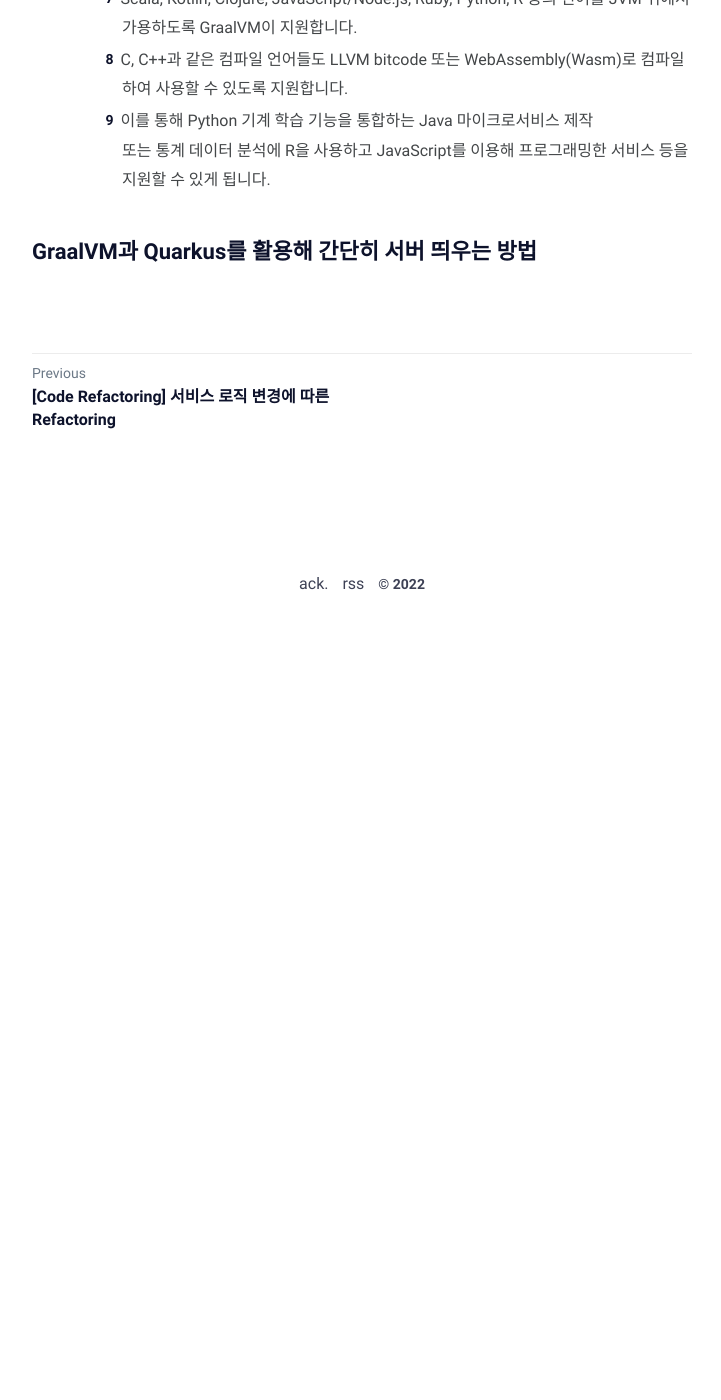
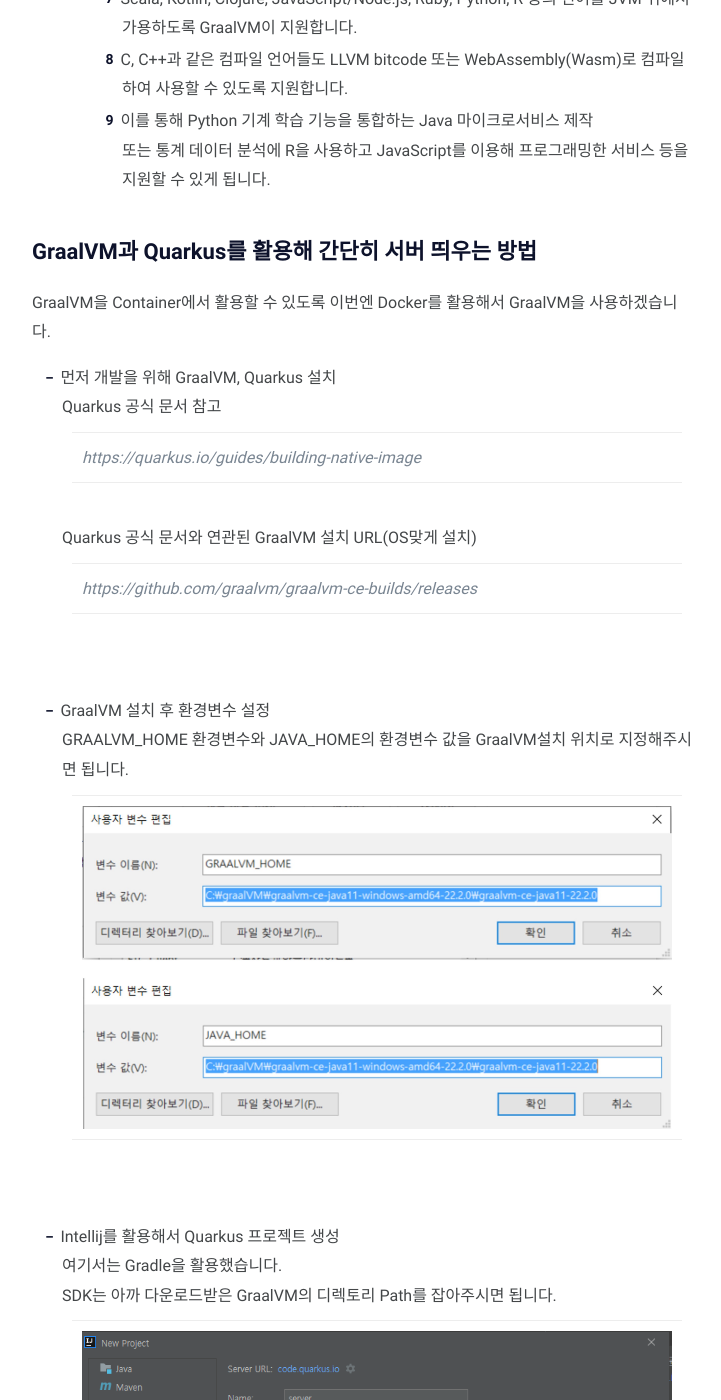
Before and after one commit to jd6186/jd6186.github.io, a Jekyll site: the page built from _posts/BackEnd/Java/2022-07-29-GraalVM.md, in a window 1280 px wide and 1400 px high, scrolled down 2794 px. Shown: the whole window, without its empty margins (278-999 px from the left). Built offline with Jekyll 4.4.1, drawn with Linux system fonts in a browser that asks for light colours; comment, search, counter and statistics services are not loaded; before the commit the page ends 3424 px from its top, so only the background shows below that; some of the changed text lies outside the part shown.

Commit message:
GraalVM 과 Quarkus를 활용하여 서버 Open하는 과정까지 정리

````diff
--- a/_posts/BackEnd/Java/2022-07-29-GraalVM.md
+++ b/_posts/BackEnd/Java/2022-07-29-GraalVM.md
@@ -65,3 +65,54 @@ GraalVM의 장점은 크게 3가지입니다.
 
 
 ## GraalVM과 Quarkus를 활용해 간단히 서버 띄우는 방법
+GraalVM을 Container에서 활용할 수 있도록 이번엔 Docker를 활용해서 GraalVM을 사용하겠습니다.
+
+- 먼저 개발을 위해 GraalVM, Quarkus 설치<br/>
+  Quarkus 공식 문서 참고<br/>
+  > https://quarkus.io/guides/building-native-image
+
+  <br/>
+  Quarkus 공식 문서와 연관된 GraalVM 설치 URL(OS맞게 설치)<br/>
+  > https://github.com/graalvm/graalvm-ce-builds/releases
+
+<br/>
+
+- GraalVM 설치 후 환경변수 설정<br/>
+  GRAALVM_HOME 환경변수와 JAVA_HOME의 환경변수 값을 GraalVM설치 위치로 지정해주시면 됩니다.<br/>
+  > <img src="../../../assets/img/2022-07-29-GraalVM/env.jpg"  width="700"/>
+
+<br/>
+
+- Intellij를 활용해서 Quarkus 프로젝트 생성<br/>
+  여기서는 Gradle을 활용했습니다.<br/>
+  SDK는 아까 다운로드받은 GraalVM의 디렉토리 Path를 잡아주시면 됩니다.<br/>
+  > <img src="../../../assets/img/2022-07-29-GraalVM/quarkus_new_project.png"  width="700"/>
+
+<br/>
+
+- Quarkus 설치<br/>
+  각 OS맞게 설치해 주세요
+  > https://quarkus.io/get-started/
+  저는 Window라 Powershell을 활용하여 설치하였습니다.(혹시 모르니 관리자 권한으로 실행해서 설치해주세요)
+
+<br/>
+
+- quarkus로 서버 실행<br/>
+  설치 후 Powershell을 한번 닫아주시고 다시 열어 위에서 생성 프로젝트의 root 위치로 이동합니다.<br/>
+  해당 위치에서 'quarkus create' 실행<br/>
+  완료되면 'quarkus dev' 실행<br/>
+  이렇게 실행하면 http://localhost:8080 으로 서버가 오픈됩니다.<br/>
+  > <img src="../../../assets/img/2022-07-29-GraalVM/server_open.png"  width="700"/>
+
+<br/>
+
+- GraalVM 관련 Docker 기본 이미지 생성<br/>
+  > 참고한 공식 사이트 <br/>
+  > https://www.graalvm.org/22.1/docs/getting-started/container-images/
+
+  ```dockerfile
+  FROM ghcr.io/graalvm/jdk:java11-22.1.0
+
+
+
+  ```
````
Also changed, not shown: assets/img/2022-07-29-GraalVM/env.jpg (added), assets/img/2022-07-29-GraalVM/quarkus_new_project.png (added), assets/img/2022-07-29-GraalVM/server_open.png (added).
